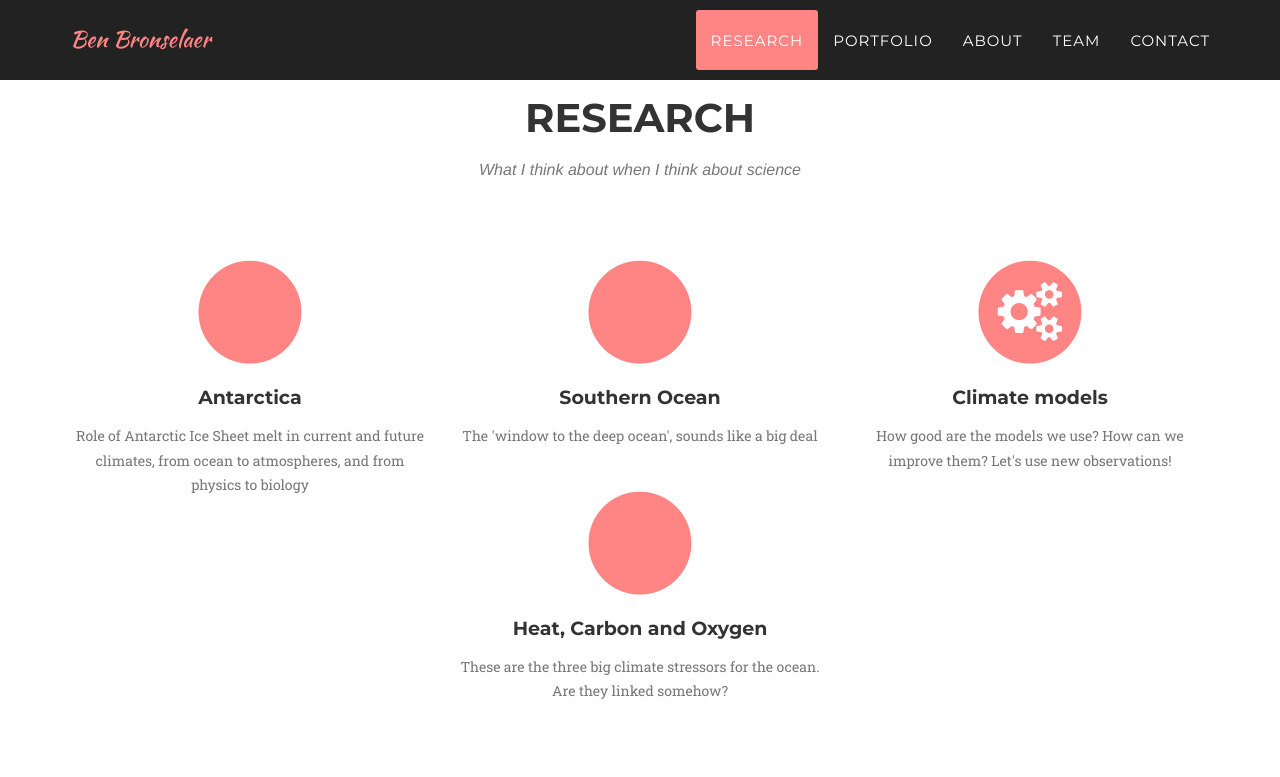
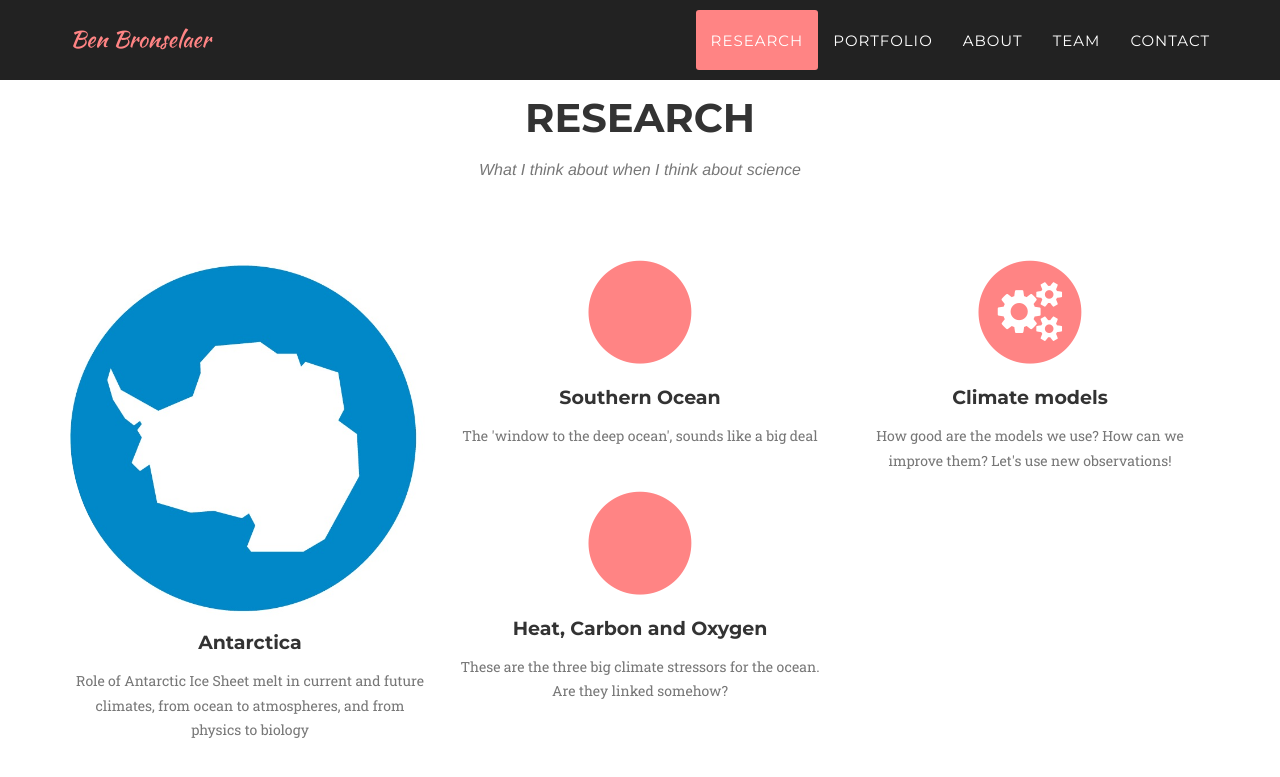
Before and after one commit to BenBronselaer/BenBronselaer.github.io, a Jekyll site: the page built from index.html, in a window 1280 px wide and 900 px high, scrolled down 812 px. Shown: the top 777 px of the window. Built offline with Jekyll 4.4.1, drawn with Linux system fonts in a browser that asks for light colours; some web fonts are replaced.

Commit message:
Update research.html

```diff
--- a/_includes/research.html
+++ b/_includes/research.html
@@ -9,10 +9,7 @@
             </div>
             <div class="row text-center">
                 <div class="col-md-4">
-                    <span class="fa-stack fa-4x">
-                        <i class="fa fa-circle fa-stack-2x text-primary"></i>
-                        <i class="fa fa-snowflake-o fa-stack-1x fa-inverse"></i>
-                    </span>
+                    <img class="img-circle img-responsive" src="img/research/A1.jpg" alt="">
                     <h4 class="service-heading">Antarctica</h4>
                     <p class="text-muted">Role of Antarctic Ice Sheet melt in current and future climates, from ocean to atmospheres, and from physics to biology</p>
                 </div>
```
